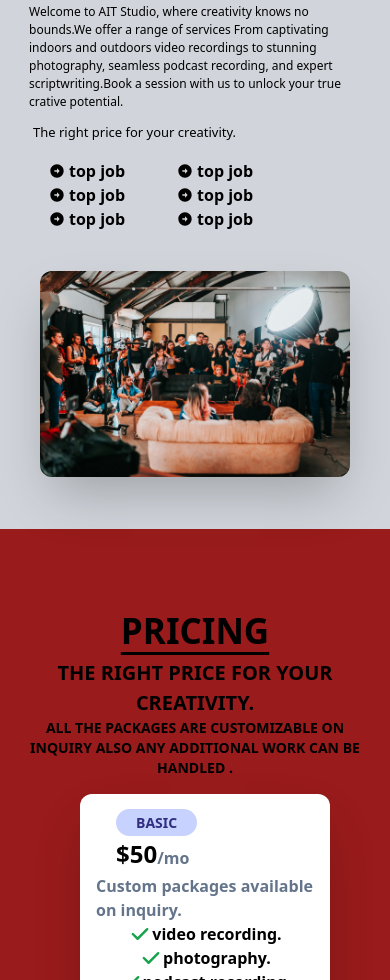
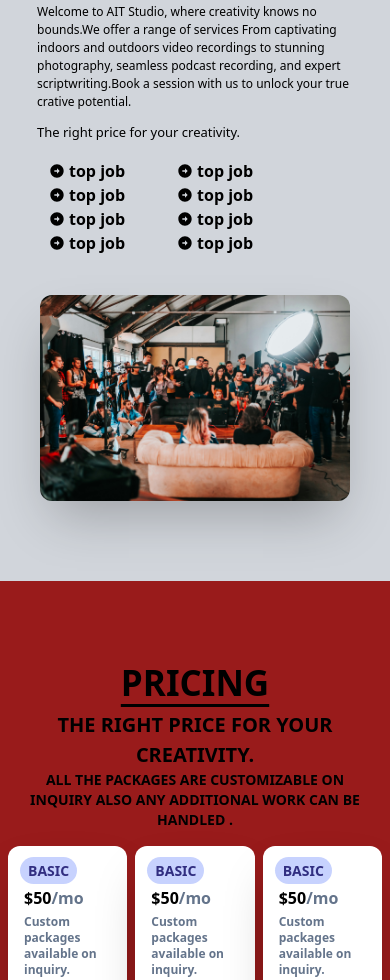
Before and after one commit to mwaniki-david/AIT-studio, a Next.js app: page / in a window 390 px wide. Shown: the part 1020-2000 px from the top of the page. Built offline with nearby package versions, Linux system fonts and the light colour scheme.

Commit message:
anything

```diff
--- a/components/main/Ourservices.tsx
+++ b/components/main/Ourservices.tsx
@@ -5,7 +5,7 @@ const ourservices = () => {
   return (
     <main
       id="Ourservices"
-      className="w-screen  relative md:flex bg-gray-300 md:pb-3 mt-[-50px] items-center justify-center px-3 pb-8"
+      className="w-screen  relative md:flex bg-gray-300 md:pb-3 mt-[-50px] items-center justify-center px-3 pb-[60px]"
     >
       <div className="flex flex-col px-3 md:py-4 items-center justify-center">
         <div className="flex md:flex-row flex-col">
@@ -15,16 +15,19 @@ const ourservices = () => {
               <h1 className="uppercase mt-14 text-[30px] md:text-[35px] lg:text-[42px] max-w-[600px] md:max-w-[700px] font-bold cursor: pointer">
                 your one-stop destination for all things socialmedia!!
               </h1>
-              <h2 className=" md:px-5  text-[12px] md:text-[15px]  max-w-[500px] md:max-w-[660px]  py-3 ">
+              <h2 className=" md:px-5  text-[12px] md:text-[15px]  max-w-[500px] md:max-w-[660px]  py-3  px-2">
                 Welcome to AIT Studio, where creativity knows no bounds.We offer
                 a range of services From captivating indoors and outdoors video
                 recordings to stunning photography, seamless podcast recording,
                 and expert scriptwriting.Book a session with us to unlock your
                 true crative potential.
               </h2>
-              <h3 className='text-[13px] md:text-[25px] px-1 '>The right price for your creativity.</h3>
+              <h3 className='text-[13px] md:text-[25px] px-2 '>The right price for your creativity.</h3>
               <ul className="flex flex-row text-base md:text-1xl justify-start items-start px-4 py-2 gap-12 mt-2">
                 <div className="font-bold">
+                <p className="flex flex-row">
+                <MdArrowCircleRight  className="mt-1 w-6"/>top job
+                </p>
                 <p className="flex flex-row">
                 <MdArrowCircleRight  className="mt-1 w-6"/>top job
                 </p>
@@ -45,6 +48,9 @@ const ourservices = () => {
                 <p className="flex flex-row">
                 <MdArrowCircleRight  className="mt-1 w-6"/>top job
                 </p>
+                <p className="flex flex-row">
+                <MdArrowCircleRight  className="mt-1 w-6"/>top job
+                </p>
                 </div>
               </ul>
             </div>
@@ -54,7 +60,7 @@ const ourservices = () => {
               src="/studiopic2.jpg"
               alt="aitbackground "
               width={950}
-              height={850}
+              height={1050}
               className=" rounded-xl shadow-2xl mt-3 lg:mt-[50px]"
             />
           </div>
--- a/components/main/Pricings.jsx
+++ b/components/main/Pricings.jsx
@@ -18,7 +18,57 @@ const Pricing = () => {
           </p>
         </div>
 
-        <div className='grid md:grid-cols-3 font-bold  '>
+        <div className='grid md:hidden grid-cols-3 font-bold px-2 gap-2 mb-8 '>
+          <div className='bg-white  mt-4 md:-mt-4  text-black  rounded-xl shadow-2xl relative max-h-[350px] max-w-[250px] py-3 px-2'>
+            <span className='uppercase px-2 ml-1 py-1 bg-indigo-200 text-indigo-900 rounded-2xl text-sm'>Basic</span>
+            <div>
+              <p className='text-1xl font-bold py-1 flex ml-2'>$50<span className='text-base text-slate-500 flex flex-col justify-end'>/mo</span></p>
+            </div>
+            <p className=' flex justify-center items-center text-xs  px-2 text-slate-500'>Custom packages available on inquiry.</p>
+            <div className='flex flex-col text-base  justify-center items-center'>
+                <p className='flex  text-sm'><CheckIcon className='w-4 text-green-600'  />video recording.</p>
+                <p className='flex text-sm'><CheckIcon className='w-4 text-green-600'  />photography.</p>
+                <p className='flex text-sm'><CheckIcon className='w-4 text-green-600'  />podcast recording.</p>
+                <p className='flex text-sm'><XCircleIcon className='w-4 text-red-600'  />video editting.</p>
+                <p className='flex text-sm'><XCircleIcon className='w-4 text-red-600'  />thumbnail.</p>
+                <Link href='/Checkout' className='flex py-3 '><button className=' w-auto px-2  py-2 bg-red-800 rounded-md text-white text-sm '>Get Started</button></Link>
+
+            </div>
+          </div>
+          <div className='bg-white  mt-4 md:-mt-4  text-black  rounded-xl shadow-2xl relative max-h-[350px] max-w-[250px] py-3 px-2'>
+            <span className='uppercase px-2 ml-1 py-1 bg-indigo-200 text-indigo-900 rounded-2xl text-sm'>Basic</span>
+            <div>
+              <p className='text-1xl font-bold py-1 flex ml-2'>$50<span className='text-base text-slate-500 flex flex-col justify-end'>/mo</span></p>
+            </div>
+            <p className=' flex justify-center items-center text-xs  px-2 text-slate-500'>Custom packages available on inquiry.</p>
+            <div className='flex flex-col text-base  justify-center items-center'>
+                <p className='flex  text-sm'><CheckIcon className='w-4 text-green-600'  />video recording.</p>
+                <p className='flex text-sm'><CheckIcon className='w-4 text-green-600'  />photography.</p>
+                <p className='flex text-sm'><CheckIcon className='w-4 text-green-600'  />podcast recording.</p>
+                <p className='flex text-sm'><XCircleIcon className='w-4 text-red-600'  />video editting.</p>
+                <p className='flex text-sm'><XCircleIcon className='w-4 text-red-600'  />thumbnail.</p>
+                <Link href='/Checkout' className='flex py-3 '><button className=' w-auto px-2  py-2 bg-red-800 rounded-md text-white text-sm '>Get Started</button></Link>
+
+            </div>
+          </div>
+          <div className='bg-white  mt-4 md:-mt-4  text-black  rounded-xl shadow-2xl relative max-h-[350px] max-w-[250px] py-3 px-2'>
+            <span className='uppercase px-2 ml-1 py-1 bg-indigo-200 text-indigo-900 rounded-2xl text-sm'>Basic</span>
+            <div>
+              <p className='text-1xl font-bold py-1 flex ml-2'>$50<span className='text-base text-slate-500 flex flex-col justify-end'>/mo</span></p>
+            </div>
+            <p className=' flex justify-center items-center text-xs  px-2 text-slate-500'>Custom packages available on inquiry.</p>
+            <div className='flex flex-col text-base  justify-center items-center'>
+                <p className='flex  text-sm'><CheckIcon className='w-4 text-green-600'  />video recording.</p>
+                <p className='flex text-sm'><CheckIcon className='w-4 text-green-600'  />photography.</p>
+                <p className='flex text-sm'><CheckIcon className='w-4 text-green-600'  />podcast recording.</p>
+                <p className='flex text-sm'><XCircleIcon className='w-4 text-red-600'  />video editting.</p>
+                <p className='flex text-sm'><XCircleIcon className='w-4 text-red-600'  />thumbnail.</p>
+                <Link href='/Checkout' className='flex py-3 '><button className=' w-auto px-2  py-2 bg-red-800 rounded-md text-white text-sm '>Get Started</button></Link>
+
+            </div>
+          </div>
+        </div>
+        <div className='hidden md:grid md:grid-cols-3 font-bold  '>
           <div className='bg-white ml-[80px] mt-4 md:-mt-4  text-black  rounded-xl shadow-2xl relative max-h-[370px] max-w-[250px] py-4 px-2'>
             <span className='uppercase px-5 ml-7 py-1 bg-indigo-200 text-indigo-900 rounded-2xl text-sm'>Basic</span>
             <div>
@@ -67,38 +117,6 @@ const Pricing = () => {
 
             </div>
           </div>
-          {/* <div className='bg-white text-black m-4 p-8 rounded-xl shadow-2xl relative max-h-[620px]'>
-            <span className='uppercase px-3 py-1 bg-indigo-200 text-indigo-900 rounded-2xl text-sm'>standard</span>
-            <div>
-              <p className='text-5xl font-bold py-4 flex'>$80<span className='text-xl text-slate-500 flex flex-col justify-end'>/mo</span></p>
-            </div>
-            <p className='text-1xl py-4 text-slate-500'>Custom packages available on inquiry.</p>
-            <div className='text-1xl'>
-                <p className='flex py-3'><CheckIcon className='w-8 mr-5 text-green-600'  />video recording.</p>
-                <p className='flex py-3'><CheckIcon className='w-8 mr-5 text-green-600'  />photography.</p>
-                <p className='flex py-3'><CheckIcon className='w-8 mr-5 text-green-600'  />podcast recording audio/video.</p>
-                <p className='flex py-3'><CheckIcon className='w-8 mr-5 text-green-600'  />video editting.</p>
-                <p className='flex py-3'><XCircleIcon className='w-8 mr-5 text-red-600'  />thumbnail.</p>
-                <Link href='/Standard'><button className='w-full py-4 my-4 bg-red-800 rounded-md '>Get Started</button></Link>
-
-            </div>
-          </div> */}
-          {/* <div className='bg-white text-black m-4 p-8 rounded-xl shadow-2xl relative max-h-[620px]'>
-            <span className='uppercase px-3 py-1 bg-indigo-200 text-indigo-900 rounded-2xl text-sm'>premium</span>
-            <div>
-              <p className='text-5xl font-bold py-4 flex'>$150<span className='text-xl text-slate-500 flex flex-col justify-end'>/mo</span></p>
-            </div>
-            <p className='text-1xl py-4 text-slate-500'>Custom packages available on inquiry.</p>
-            <div className='text-1xl'>
-                <p className='flex py-3'><CheckIcon className='w-8 mr-5 text-green-600'  />video recording.</p>
-                <p className='flex py-3'><CheckIcon className='w-8 mr-5 text-green-600'  />photography.</p>
-                <p className='flex py-3'><CheckIcon className='w-8 mr-5 text-green-600'  />podcast recording audio/video.</p>
-                <p className='flex py-3'><CheckIcon className='w-8 mr-5 text-green-600'  />video editting.</p>
-                <p className='flex py-3'><CheckIcon className='w-8 mr-5 text-green-600'  />thumbnail.</p>
-                <Link href='/Premium'><button className='w-full py-4 my-4 bg-red-800 rounded-md '>Get Started</button></Link>
-
-            </div>
-          </div> */}
         </div>
       </div>
     </div>
```
